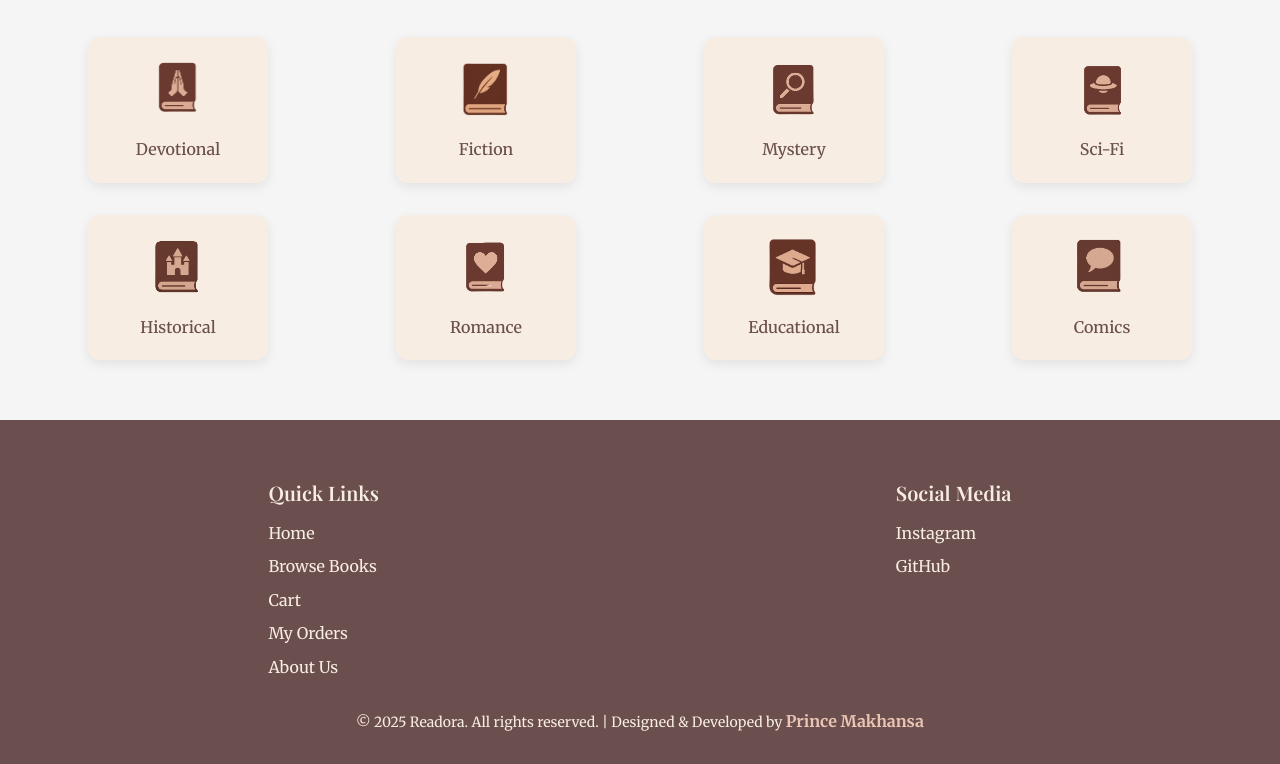
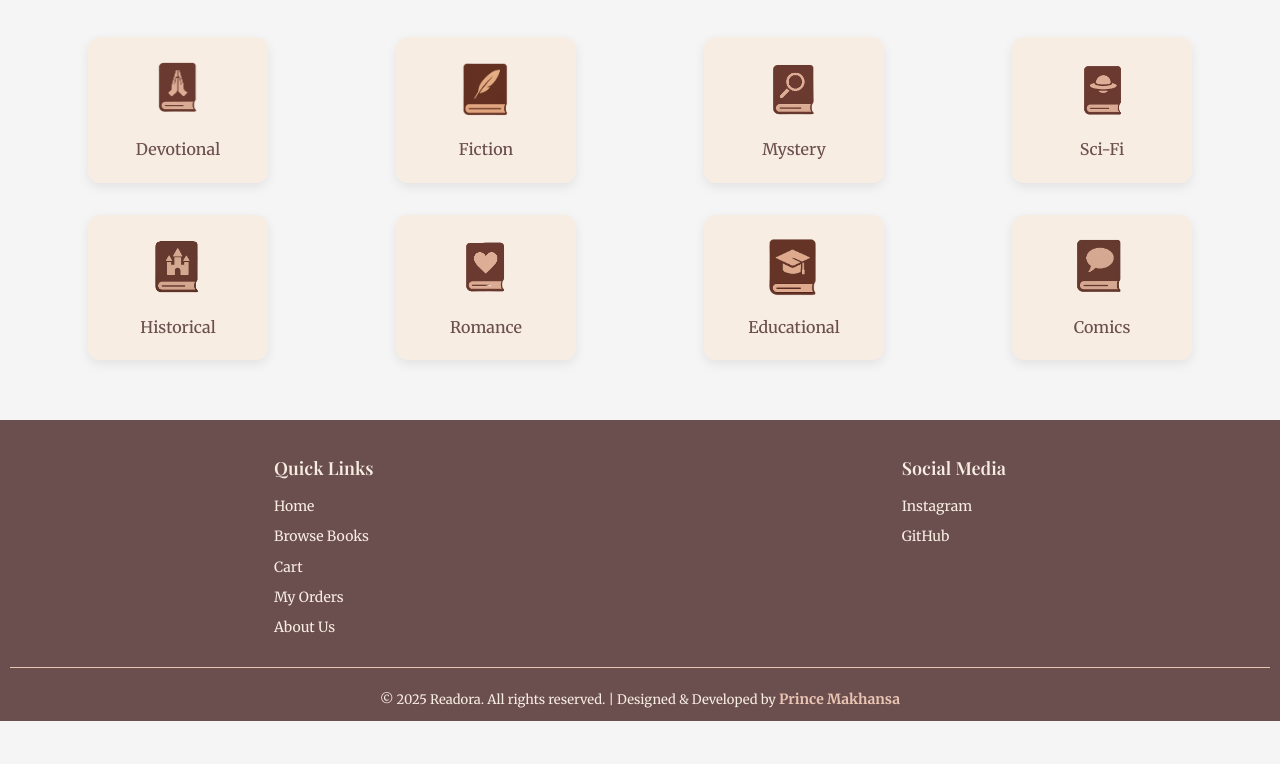
Before and after one commit to PrinceMakhansa/Readora, a plain HTML site: page index.html in a window 1280 px wide. Shown: the part 1156-1920 px from the top of the page. After the commit the page ends 1877 px from the top, so only its background shows below. Drawn offline with nearby package versions, Linux system fonts and the light colour scheme; a web font is replaced by a local one.

Commit message:
Update styles.css

```diff
--- a/css/styles.css
+++ b/css/styles.css
@@ -219,7 +219,7 @@ main {
 footer {
   background-color: #6B4F4F;
   color: #F8EDE3;
-  padding: 30px 10px;
+  padding: 10px 10px;
   font-family: 'Merriweather', serif;
   user-select: text;
 }
@@ -234,11 +234,12 @@ footer ::selection {
   justify-content: space-around;
   flex-wrap: wrap;
   margin-bottom: 20px;
+  font-size: 10px;
 }
 
 .footer-column h4 {
   margin-bottom: 12px;
-  font-size: 20px;
+  font-size: 18px;
   font-weight: 600;
   font-family: 'Playfair Display', serif;
 }
@@ -246,6 +247,7 @@ footer ::selection {
 .footer-column a {
   display: block;
   color: #F8EDE3;
+  font-size: 14px;
   text-decoration: none;
   margin-bottom: 8px;
   transition: color 0.3s ease;
@@ -258,15 +260,17 @@ footer ::selection {
 
 .footer-copyright {
   text-align: center;
-  font-size: 14px;
+  font-size: 13px;
   color: #F8EDE3;
+  padding-top: 20px;
+  border-top: 1px solid #EAC5B4;
 }
 
 .developed {
   color: #EAC5B4;
   font-weight: bold;
   font-family: 'merriweather', serif;
-  font-size: 16px;
+  font-size: 14px;
 }
 
 .featured-books {
```
